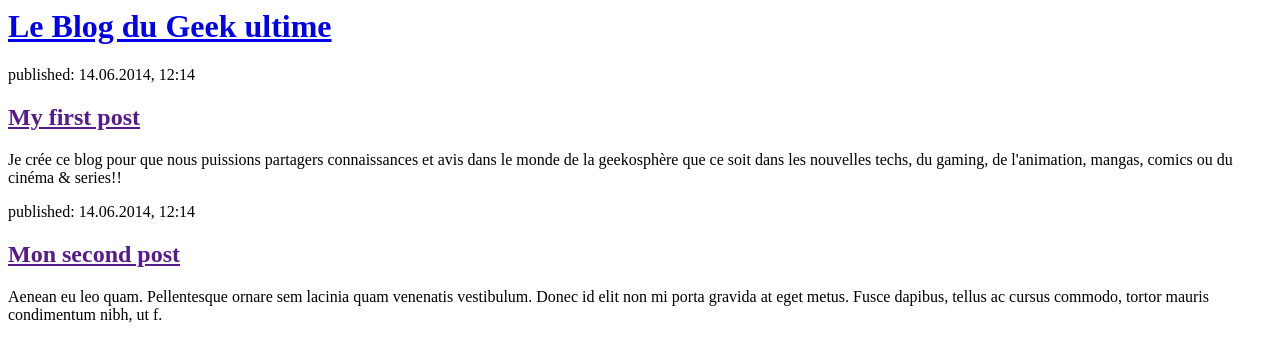
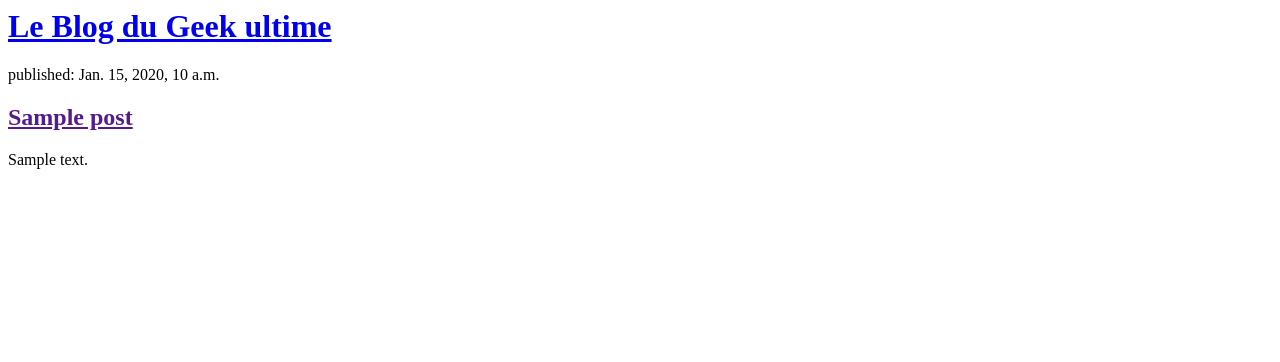
Before and after one commit to Hurricane9706/My-first-blog, a Django app: page / in a window 1280 px wide. Shown: the top 362 px of the page. Run offline with Django 3.2, Linux system fonts and the light colour scheme; tables that the repository leaves empty hold one stand-in row (values such as "Sample post").

Commit message:
Modified templates to display posts from database.

```diff
--- a/blog/templates/blog/post_list.html
+++ b/blog/templates/blog/post_list.html
@@ -7,16 +7,12 @@
             <h1><a href="/">Le Blog du Geek ultime</a></h1>
         </div>
 
-        <div>
-            <p>published: 14.06.2014, 12:14</p>
-            <h2><a href="">My first post</a></h2>
-            <p>Je crée ce blog pour que nous puissions partagers connaissances et avis dans le monde de la geekosphère que ce soit dans les nouvelles techs, du  gaming, de l'animation, mangas, comics ou du cinéma & series!! </p>
-        </div>
-
-        <div>
-            <p>published: 14.06.2014, 12:14</p>
-            <h2><a href="">Mon second post</a></h2>
-            <p>Aenean eu leo quam. Pellentesque ornare sem lacinia quam venenatis vestibulum. Donec id elit non mi porta gravida at eget metus. Fusce dapibus, tellus ac cursus commodo, tortor mauris condimentum nibh, ut f.</p>
-        </div>
+{% for post in posts %}
+    <div>
+        <p>published: {{ post.published_date }}</p>
+        <h2><a href="">{{ post.title }}</a></h2>
+        <p>{{ post.text|linebreaksbr }}</p>
+    </div>
+{% endfor %}
     </body>
 </html>
--- a/blog/views.py
+++ b/blog/views.py
@@ -1,6 +1,8 @@
 from django.shortcuts import render
+from django.utils import timezone
+from .models import Post
 
-# Create your views here.
 
 def post_list(request):
-    return render(request, 'blog/post_list.html', {})
+    posts = Post.objects.filter(published_date__lte=timezone.now()).order_by('published_date')
+    return render(request, 'blog/post_list.html', {'posts': posts})
```
